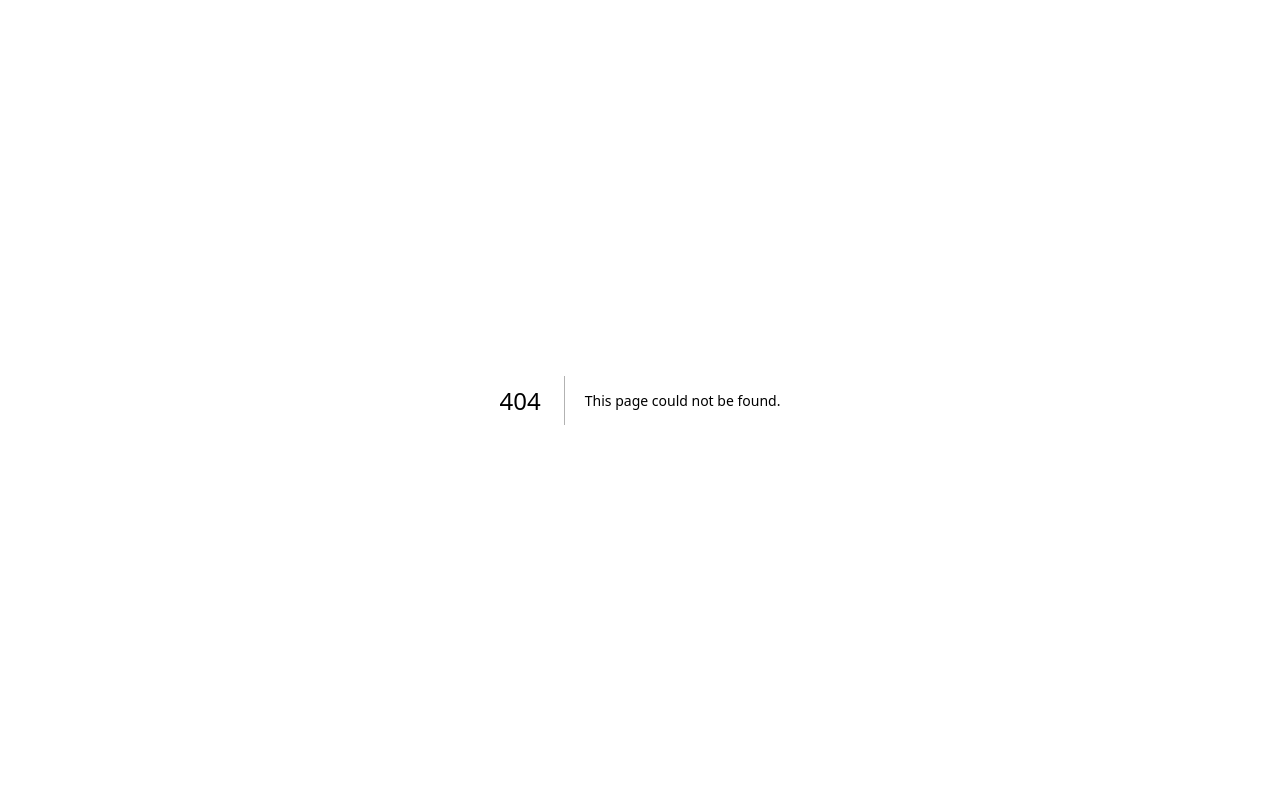
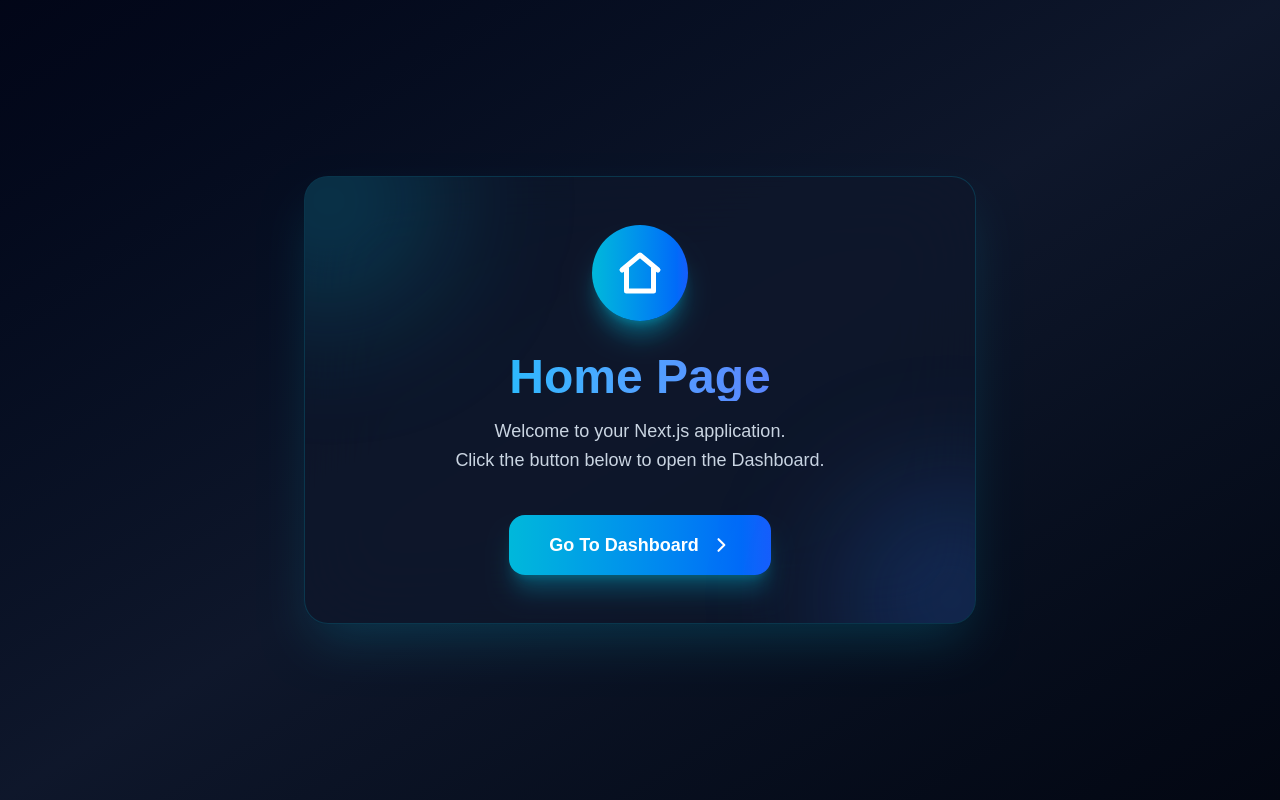
Before and after one commit to parvbilla/NextJS, a Next.js app: page /home in a window 1280 px wide. Before the commit this address had no page. Built offline with nearby package versions, Linux system fonts and the light colour scheme.

Commit message:
Day 1: Project setup and home page

```diff
--- /dev/null
+++ b/app/home/page.jsx
@@ -0,0 +1,85 @@
+"use client"
+
+import { useRouter } from "next/navigation";
+
+function Home() {
+
+    const router = useRouter();
+
+    function goToDashboard() {
+        router.push("/dashboard");
+    }
+
+    return (
+
+        <div className="min-h-screen flex items-center justify-center bg-gradient-to-br from-slate-950 via-slate-900 to-gray-950 px-6">
+
+            <div className="relative w-full max-w-2xl overflow-hidden rounded-3xl border border-cyan-500/20 bg-slate-900/70 backdrop-blur-2xl shadow-2xl shadow-cyan-500/20 p-12 text-center">
+
+                {/* Background Glow */}
+                <div className="absolute -top-24 -left-24 h-60 w-60 rounded-full bg-cyan-500/20 blur-3xl"></div>
+                <div className="absolute -bottom-24 -right-24 h-60 w-60 rounded-full bg-blue-500/20 blur-3xl"></div>
+
+                {/* Home Icon */}
+                <div className="mx-auto flex h-24 w-24 items-center justify-center rounded-full bg-gradient-to-r from-cyan-500 to-blue-600 shadow-xl shadow-cyan-500/40">
+
+                    <svg
+                        xmlns="http://www.w3.org/2000/svg"
+                        className="h-12 w-12 text-white"
+                        fill="none"
+                        viewBox="0 0 24 24"
+                        stroke="currentColor"
+                        strokeWidth={2.5}
+                    >
+                        <path
+                            strokeLinecap="round"
+                            strokeLinejoin="round"
+                            d="M3 10.5L12 3l9 7.5M5.25 9.75V21h13.5V9.75"
+                        />
+                    </svg>
+
+                </div>
+
+                {/* Heading */}
+                <h1 className="mt-8 text-5xl font-extrabold bg-gradient-to-r from-cyan-400 via-blue-400 to-indigo-500 bg-clip-text text-transparent">
+                    Home Page
+                </h1>
+
+                {/* Description */}
+                <p className="mt-4 text-lg text-slate-300 leading-relaxed">
+                    Welcome to your Next.js application.
+                    <br />
+                    Click the button below to open the Dashboard.
+                </p>
+
+                {/* Button */}
+                <button
+                    onClick={() => goToDashboard()}
+                    className="mt-10 inline-flex items-center justify-center gap-3 rounded-2xl bg-gradient-to-r from-cyan-500 to-blue-600 px-10 py-4 text-lg font-semibold text-white shadow-xl shadow-cyan-500/30 transition-all duration-300 hover:scale-105 hover:shadow-cyan-500/60 active:scale-95"
+                >
+                    Go To Dashboard
+
+                    <svg
+                        xmlns="http://www.w3.org/2000/svg"
+                        className="h-5 w-5"
+                        fill="none"
+                        viewBox="0 0 24 24"
+                        stroke="currentColor"
+                        strokeWidth={2.5}
+                    >
+                        <path
+                            strokeLinecap="round"
+                            strokeLinejoin="round"
+                            d="M9 5l7 7-7 7"
+                        />
+                    </svg>
+                </button>
+
+            </div>
+
+        </div>
+
+    );
+}
+
+export default Home;
```
